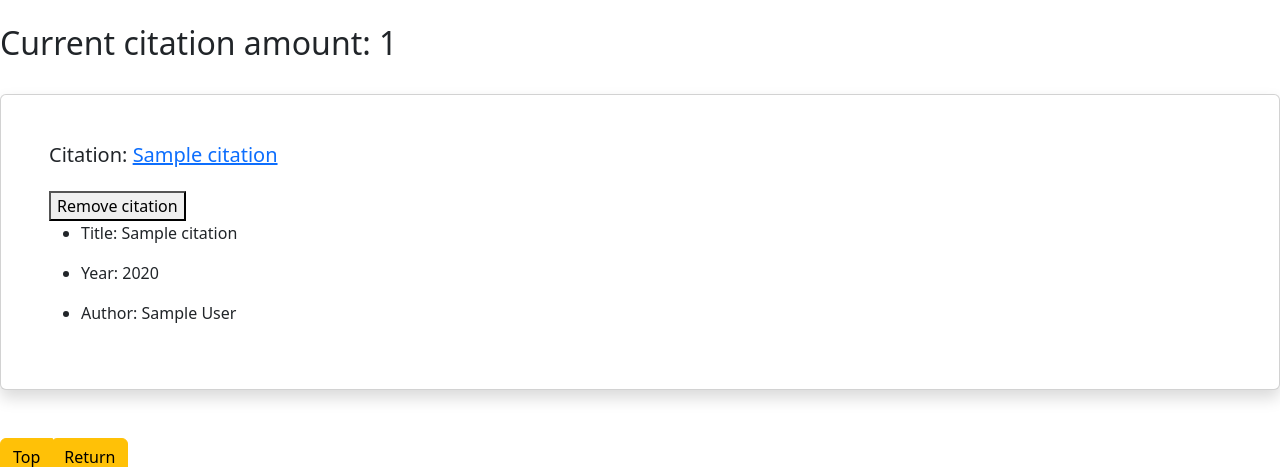
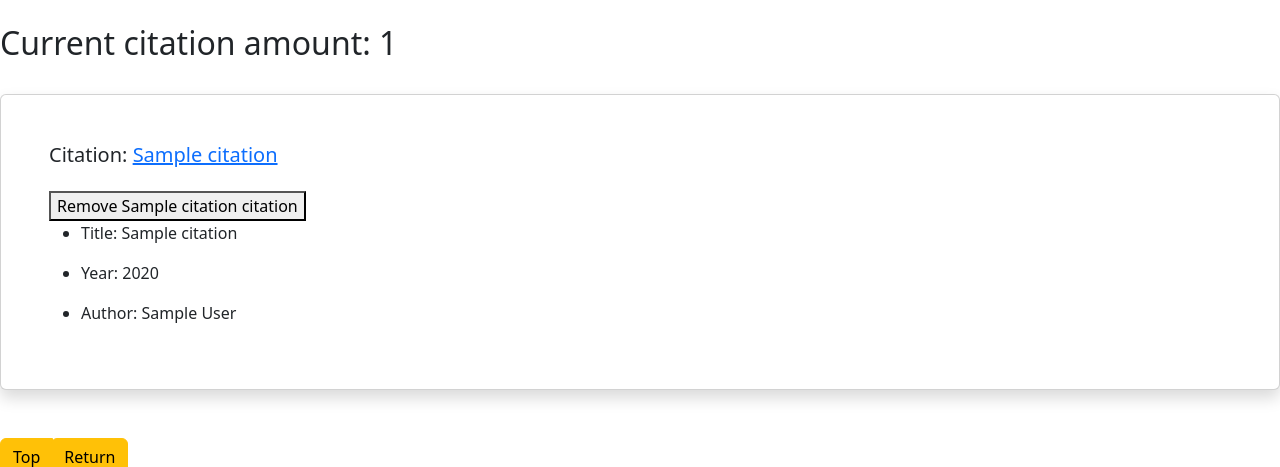
Before and after one commit to opturtio/Kumpulan-Kovat, a Flask app: template bibtex_generator/templates/citations.html in a window 1280 px wide. Shown: the part 54-521 px from the top of the page. Run offline with Flask 3, Linux system fonts and the light colour scheme; the template is opened without the code that fills it: most values are stand-ins (such as "Sample title", 1, 10 or a date in 2020).

Commit message:
Fixed spaces

```diff
--- a/bibtex_generator/templates/citations.html
+++ b/bibtex_generator/templates/citations.html
@@ -8,9 +8,8 @@
 <div class="card shadow mb-4">
     <div class="card-body p-5">
         <h5 class="mb-4">Citation: <a href="/citations/{{citation.id}}">{{citation.citation_name}}</a></h5>
-        <!-- Remove citation -->
         <form action="/citations" method="POST">
-        <button name="remove" type="sumbit" value="{{citation.id}}"> Remove citation </button>
+        <button name="remove" type="sumbit" value="{{citation.id}}"> Remove {{citation.citation_name}} citation </button>
             </form>
         <ul class="list-bullets">
             <li class="mb-3"> Title: {{citation.title}}</li>
```
Also changed, not shown: 1 other file.
